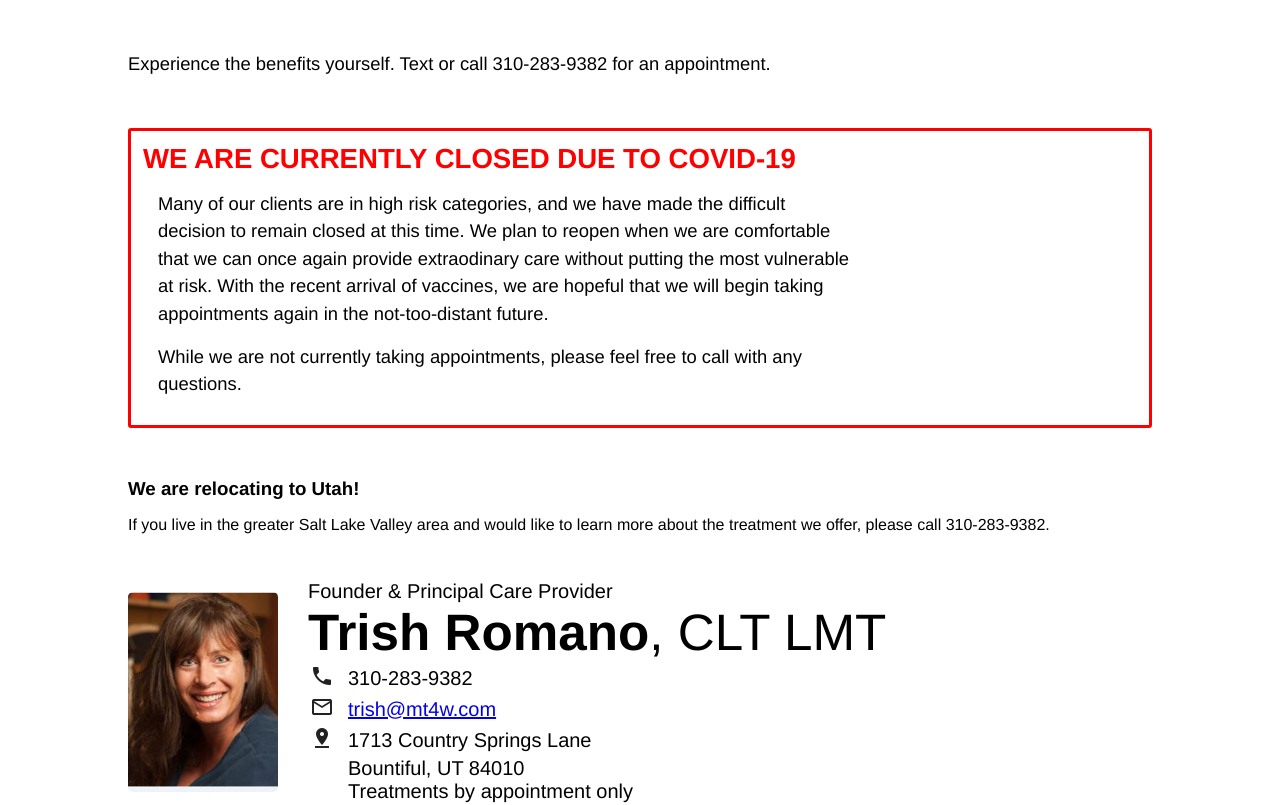
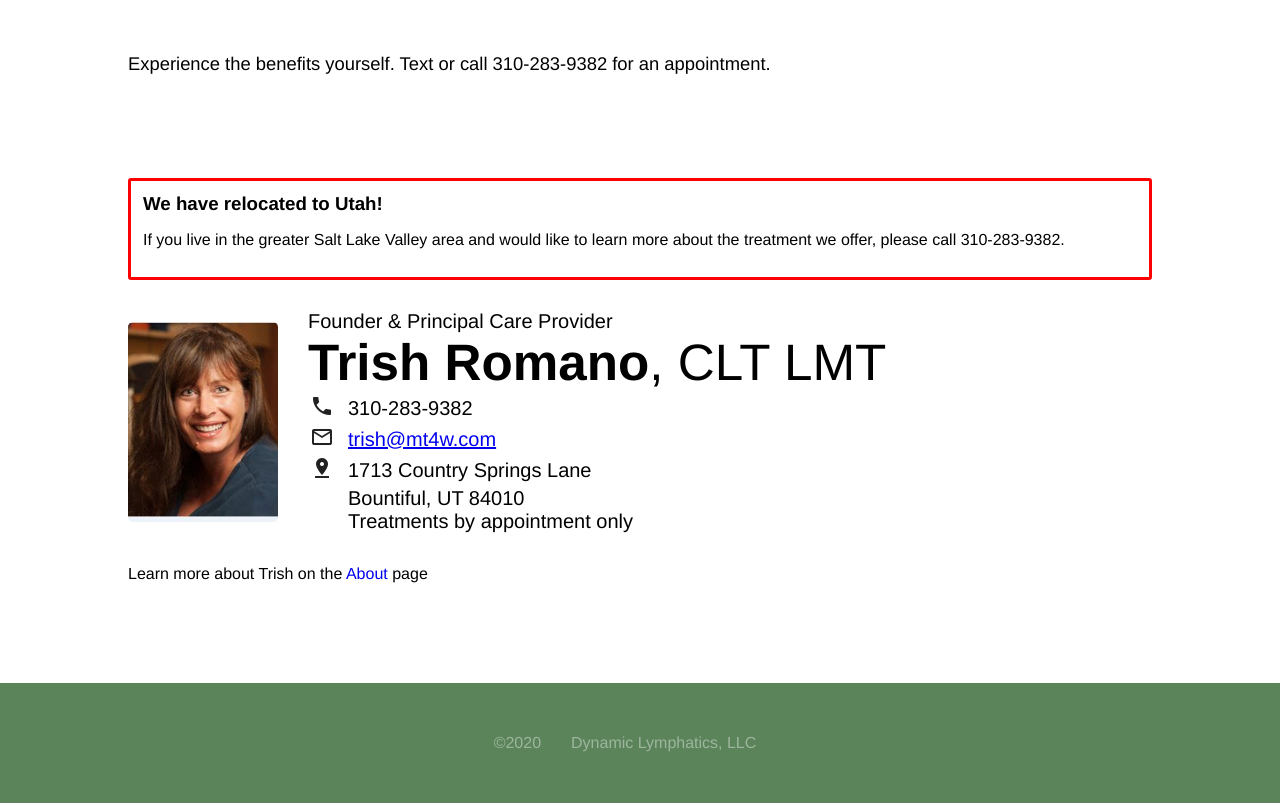
Before and after one commit to EvanMorrison/dynalymph-next, a Next.js app: page / in a window 1280 px wide. Shown: the part 1460-2265 px from the top of the page. Built offline with nearby package versions, Linux system fonts and the light colour scheme; a web font is replaced by a local one.

Commit message:
remove closed for covid message

```diff
--- a/components/Home/ContactComponent.js
+++ b/components/Home/ContactComponent.js
@@ -1,5 +1,4 @@
 import React from 'react';
-import Covid from './covid.mdx';
 import Welcome from './welcome.mdx';
 import appdata from '../appState';
 import Link from 'next/link';
@@ -101,25 +100,12 @@ const ContactComponent = () => (
   <ContactSection>
     <div css={theme => [{ marginBottom: 50, flex: '0 0 100%' }, mdxStyle(theme)]}>
       <Welcome />
-      <div
-        id='covid'
-        css={{
-          border: '3px solid #f00',
-          borderRadius: 3,
-          padding: 12,
-          h2: {
-            color: '#f00',
-          },
-          p: {
-            margin: '15px !important',
-          },
-        }}
-      >
-        <Covid />
-      </div>
     </div>
-    <div css={{ flex: '0 0 100%', marginBottom: 30 }}>
-      <h3>We are relocating to Utah!</h3>
+    <div
+      id='announcement'
+      css={{ flex: '0 0 100%', marginBottom: 30, border: '3px solid #f00', borderRadius: 3, padding: 12 }}
+    >
+      <h3>We have relocated to Utah!</h3>
       <p>
         If you live in the greater Salt Lake Valley area and would like to learn more about the treatment we offer,
         please call 310-283-9382.
--- a/components/siteHeading/HeadingComponent.js
+++ b/components/siteHeading/HeadingComponent.js
@@ -66,7 +66,7 @@ const HeadingComponent = props => {
   const router = useRouter();
 
   const handleClickCovidNotice = () => {
-    const notice = document.getElementById('covid');
+    const notice = document.getElementById('announcement');
     if (notice) {
       setTimeout(() => {
         notice.scrollIntoView({
@@ -84,7 +84,7 @@ const HeadingComponent = props => {
 
   return (
     <>
-      <div
+      {/* <div
         css={{
           cursor: 'pointer',
           opacity: 0,
@@ -101,8 +101,8 @@ const HeadingComponent = props => {
         }}
         onClick={handleClickCovidNotice}
       >
-        CURRENTLY CLOSED DURING THE PANDEMIC <span css={{ fontSize: '0.8em' }}>(click for info)</span>
-      </div>
+        WE'VE MOVED! <span css={{ fontSize: '0.8em' }}>(click for info)</span>
+      </div> */}
       <StyledWrapper>
         <Column>
           <Brand position={props.position}>
```
